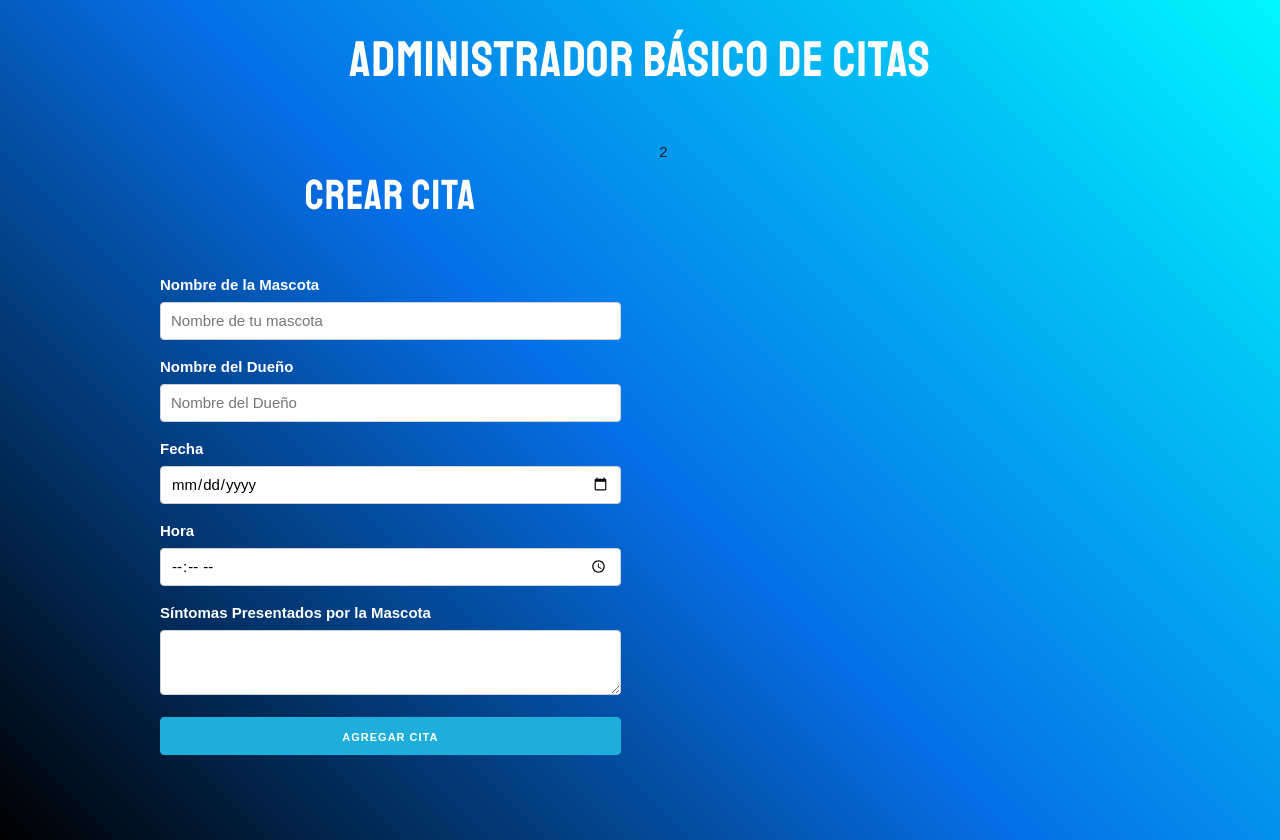
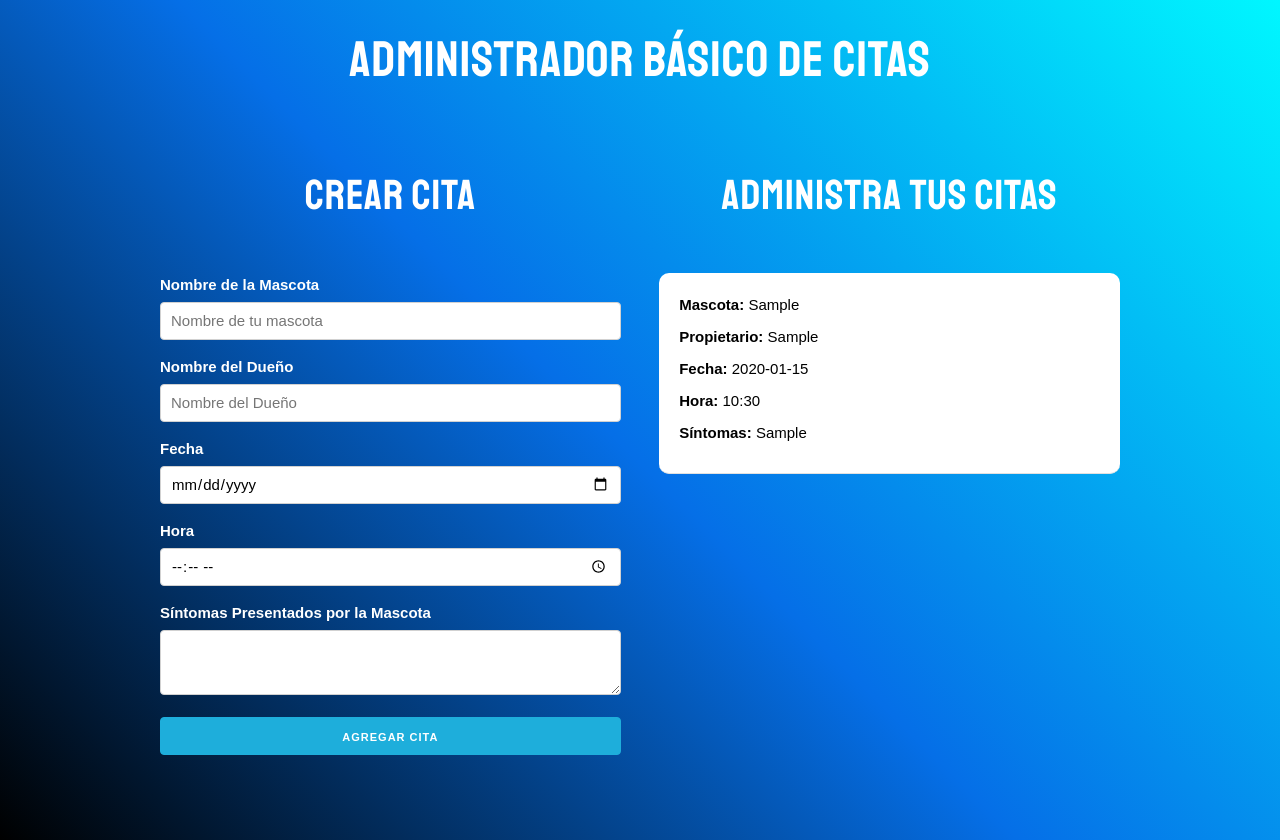
Before and after one commit to OsirisRoman/administradorbasicodecitas, a React (Create React App) app: page / in a window 1280 px wide. Both pictures are taken after typing "Sample", "Sample", "2020-01-15", "10:30", "Sample" into the empty fields and a click on the button "AGREGAR CITA". Built offline with nearby package versions, Linux system fonts and the light colour scheme.

Commit message:
Se añadió el componete Cita.
Se añadió un componente que nos permitirá poder ver todas las citas
agendadas.

```diff
--- a/src/App.js
+++ b/src/App.js
@@ -1,6 +1,7 @@
 import { Fragment, useState } from 'react';
 
 import Formulario from './componentes/Formulario/Formulario';
+import Cita from './componentes/Cita/Cita';
 
 function App() {
   //Arreglo de citas
@@ -19,7 +20,12 @@
           <div className='one-half column'>
             <Formulario crearCita={crearCita} />
           </div>
-          <div className='one-half column'>2</div>
+          <div className='one-half column'>
+            <h2>Administra tus citas</h2>
+            {citas.map((cita) => (
+              <Cita key={cita.id} cita={cita}></Cita>
+            ))}
+          </div>
         </div>
       </div>
     </Fragment>
--- /dev/null
+++ b/src/componentes/Cita/Cita.jsx
@@ -0,0 +1,23 @@
+import React, { Fragment } from 'react';
+
+const Cita = ({ cita }) => (
+  <div className='cita'>
+    <p>
+      Mascota: <span>{cita.mascota}</span>
+    </p>
+    <p>
+      Propietario: <span>{cita.propietario}</span>
+    </p>
+    <p>
+      Fecha: <span>{cita.fecha}</span>
+    </p>
+    <p>
+      Hora: <span>{cita.hora}</span>
+    </p>
+    <p>
+      Síntomas: <span>{cita.sintomas}</span>
+    </p>
+  </div>
+);
+
+export default Cita;
```
